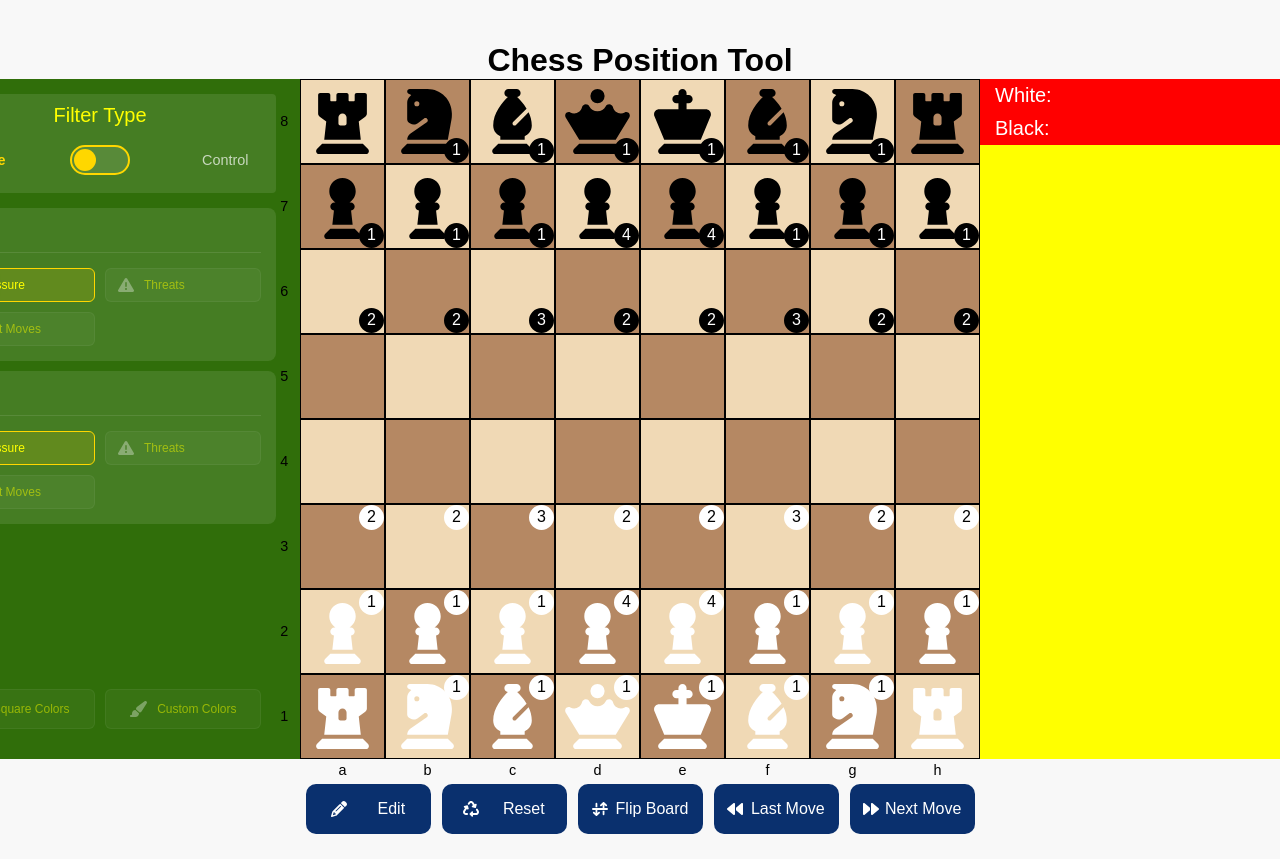
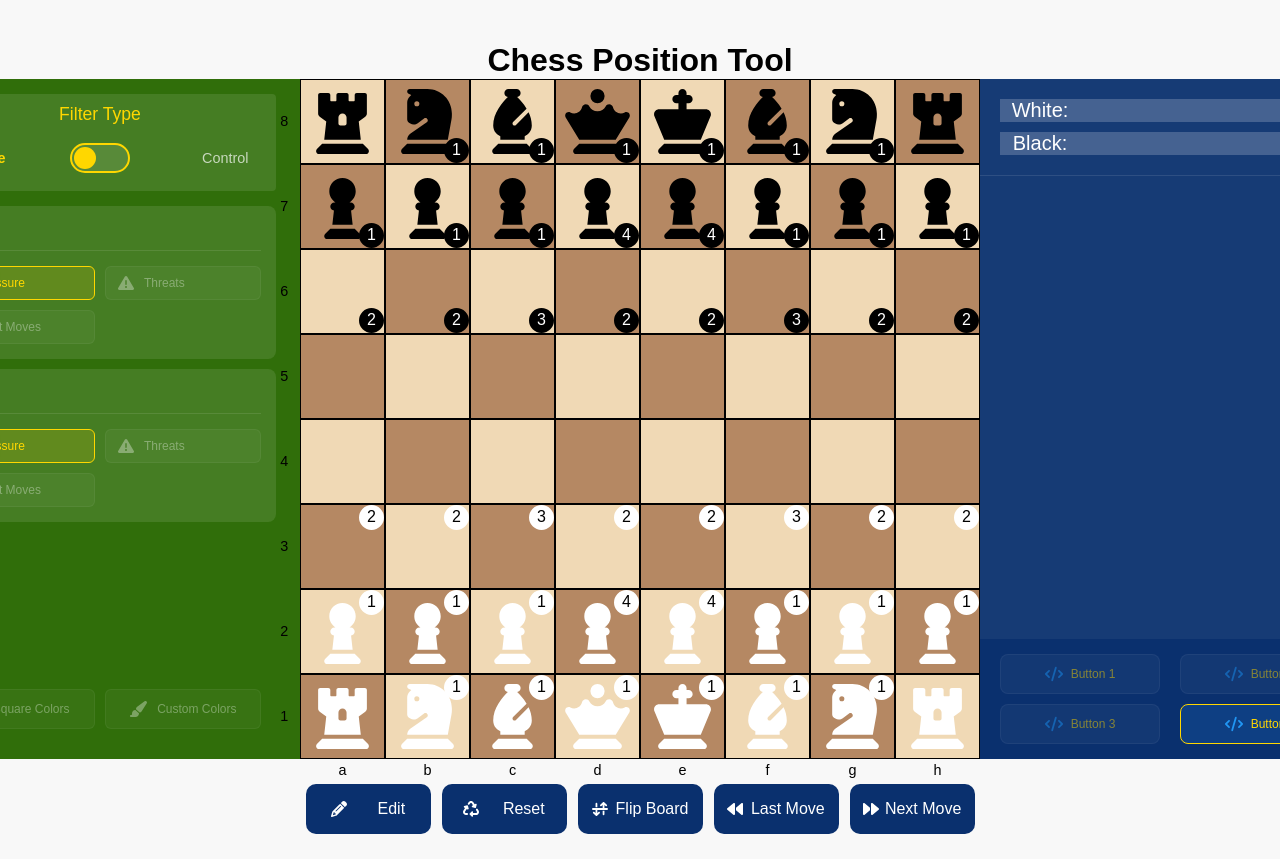
Before and after one commit to kraig-hebert/chess-position-tool, a React (Vite) app: page / in a window 1280 px wide. Shown: the top 859 px of the page. Built offline with nearby package versions, Linux system fonts and the light colour scheme.

Commit message:
updated styles in the study details panel

```diff
--- a/src/components/board/pieceIcon/pieceIconStyles.css
+++ b/src/components/board/pieceIcon/pieceIconStyles.css
@@ -1,4 +1,5 @@
 .piece {
+  display: flex;
   font-size: 65px;
   user-select: none;
 }
--- a/src/components/editPanel/boardControls/boardControlsStyles.css
+++ b/src/components/editPanel/boardControls/boardControlsStyles.css
@@ -33,4 +33,5 @@
 
 .board-control-button span {
   font-size: 14px;
+  color: #ffd700;
 }
--- a/src/components/studyDetails/StudyDetails.jsx
+++ b/src/components/studyDetails/StudyDetails.jsx
@@ -1,14 +1,41 @@
 import React from "react";
-
+import { FaCode } from "react-icons/fa6"; // Using a placeholder icon for now
 import "./studyDetailsStyles.css";
 import Scoreboard from "./scoreboard/Scoreboard";
 import MovesList from "./movesList/MovesList";
+import StudyDetailsButton from "./studyDetailsButton/StudyDetailsButton";
 
 const StudyDetails = () => {
   return (
     <div className="study-details">
       <Scoreboard />
       <MovesList />
+      <div className="study-details__variation-btns">
+        <StudyDetailsButton
+          icon={FaCode}
+          label="Button 1"
+          onClick={() => {}}
+          disabled={true}
+        />
+        <StudyDetailsButton
+          icon={FaCode}
+          label="Button 2"
+          onClick={() => {}}
+          disabled={true}
+        />
+        <StudyDetailsButton
+          icon={FaCode}
+          label="Button 3"
+          onClick={() => {}}
+          disabled={true}
+        />
+        <StudyDetailsButton
+          icon={FaCode}
+          label="Button 4"
+          onClick={() => {}}
+          active={true}
+        />
+      </div>
     </div>
   );
 };
--- a/src/components/studyDetails/movesList/movesListStyles.css
+++ b/src/components/studyDetails/movesList/movesListStyles.css
@@ -3,14 +3,18 @@
   flex-direction: column;
   align-items: center;
   width: 100%;
-  background-color: green;
+  padding: 15px;
+  background-color: rgba(255, 255, 255, 0.05);
+  flex-grow: 1;
+  overflow-y: auto;
 }
 
 .move-group {
   display: flex;
   flex-direction: row;
-  align-items: space-around;
+  align-items: center;
   width: 90%;
+  padding: 4px 0;
 }
 
 .move {
@@ -18,9 +22,18 @@
   flex-direction: row;
   align-items: center;
   width: 50%;
+  padding: 4px 8px;
   cursor: pointer;
+  color: rgba(255, 255, 255, 0.7);
+  border-radius: 4px;
+  transition: all 0.2s ease;
+}
+
+.move:hover {
+  background-color: rgba(255, 255, 255, 0.1);
 }
 
 .active-move {
-  color: white;
+  color: #2196f3;
+  background-color: rgba(33, 150, 243, 0.1);
 }
--- a/src/components/studyDetails/scoreboard/Scoreboard.jsx
+++ b/src/components/studyDetails/scoreboard/Scoreboard.jsx
@@ -48,14 +48,14 @@ const Scoreboard = () => {
       <div id="scoreboard-white" className="scoreboard-side">
         <div className="side-title">White: </div>
         <div className="captured-pieces">{renderPieceIcons("white")}</div>
-        <span>
+        <span className="score-diff">
           {whiteScore - blackScore > 0 ? `+ ${whiteScore - blackScore}` : ""}
         </span>
       </div>
       <div id="scoreboard-black" className="scoreboard-side">
         <div className="side-title">Black: </div>
         <div className="captured-pieces">{renderPieceIcons("black")}</div>
-        <span>
+        <span className="score-diff">
           {blackScore - whiteScore > 0 ? `+${blackScore - whiteScore}` : ""}
         </span>
       </div>
--- a/src/components/studyDetails/scoreboard/scoreboardStyles.css
+++ b/src/components/studyDetails/scoreboard/scoreboardStyles.css
@@ -2,8 +2,9 @@
   display: flex;
   flex-direction: column;
   width: 100%;
-  padding: 0 10px 0 10px;
-  background-color: red;
+  padding: 15px;
+  background-color: rgba(255, 255, 255, 0.05);
+  border-bottom: 1px solid rgba(255, 255, 255, 0.1);
 }
 
 .scoreboard-side {
@@ -16,6 +17,7 @@
   color: white;
   font-size: 16px;
   text-align: center;
+  background-color: rgba(255, 255, 255, 0.2);
 }
 
 .side-title {
@@ -24,17 +26,27 @@
   justify-content: center;
   align-items: center;
   font-size: 1.25rem;
+  min-width: 80px;
 }
 
 .captured-pieces {
   display: flex;
   flex-direction: row;
-  justify-content: center;
+  justify-content: flex-start;
   align-items: center;
-  margin-right: 10px;
+  flex-wrap: wrap;
+  gap: 4px;
 }
 
-span {
+.pawn-list {
+  display: flex;
+  align-items: center;
+  gap: 4px;
+  color: rgba(255, 255, 255, 0.7);
+}
+
+.score-diff {
   color: yellow;
   font-size: 1.25rem;
+  margin-left: 10px;
 }
--- /dev/null
+++ b/src/components/studyDetails/studyDetailsButton/StudyDetailsButton.jsx
@@ -0,0 +1,23 @@
+import React from "react";
+import "./studyDetailsButtonStyles.css";
+
+const StudyDetailsButton = ({
+  onClick,
+  icon: Icon,
+  label,
+  active = false,
+  disabled = false,
+}) => {
+  const buttonClass = `study-variation-btn ${
+    active ? "study-variation-btn--active" : ""
+  } ${disabled ? "study-variation-btn--disabled" : ""}`;
+
+  return (
+    <button className={buttonClass} onClick={onClick} disabled={disabled}>
+      <Icon className="study-variation-btn__icon" />
+      <span className="study-variation-btn__label">{label}</span>
+    </button>
+  );
+};
+
+export default StudyDetailsButton;
--- /dev/null
+++ b/src/components/studyDetails/studyDetailsButton/studyDetailsButtonStyles.css
@@ -0,0 +1,49 @@
+.study-variation-btn {
+  display: flex;
+  justify-content: center;
+  align-items: center;
+  gap: 8px;
+  height: 40px;
+  padding: 0 20px;
+  border-radius: 8px;
+  border: 1px solid rgba(255, 255, 255, 0.1);
+  background-color: rgba(255, 255, 255, 0.08);
+  cursor: pointer;
+  transition: all 0.2s ease;
+  flex: 1;
+  max-width: 160px;
+}
+
+/* Hover states */
+.study-variation-btn:hover:not(.study-variation-btn--disabled) {
+  background-color: rgba(255, 255, 255, 0.12);
+  border-color: rgba(255, 255, 255, 0.2);
+  color: #2196f3;
+}
+
+/* Active states */
+.study-variation-btn--active {
+  background-color: rgba(33, 150, 243, 0.15);
+  border-color: #ffd700;
+}
+
+/* Icon styles */
+.study-variation-btn__icon {
+  width: 18px;
+  height: 18px;
+  color: #2196f3;
+}
+
+/* Label styles */
+.study-variation-btn__label {
+  font-size: 0.9em;
+  white-space: nowrap;
+  color: #ffd700;
+}
+
+/* Disabled state */
+.study-variation-btn--disabled {
+  opacity: 0.5;
+  cursor: not-allowed;
+  color: rgba(255, 255, 255, 0.2);
+}
--- a/src/components/studyDetails/studyDetailsStyles.css
+++ b/src/components/studyDetails/studyDetailsStyles.css
@@ -4,10 +4,18 @@
   flex-direction: column;
   width: 400px;
   height: 100%;
-  flex-direction: column;
-  justify-content: flex-start;
-  align-items: center;
   left: 100%;
   top: 0;
-  background-color: yellow;
+  background-color: rgb(10, 48, 110); /* Dark blue theme */
 }
+
+/* Variation buttons section */
+.study-details__variation-btns {
+  display: flex;
+  width: 95%;
+  justify-content: space-around;
+  margin-top: auto;
+  padding: 15px;
+  gap: 10px;
+  flex-wrap: wrap;
+}
```
